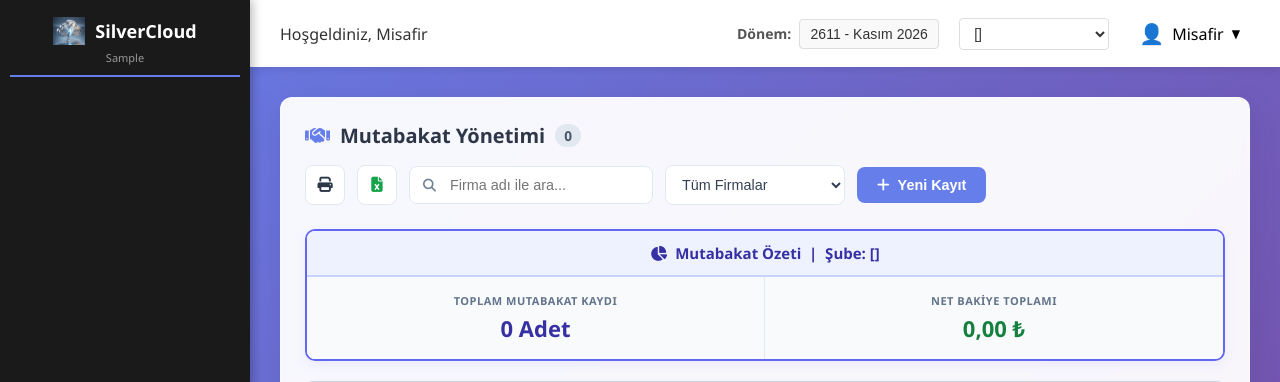
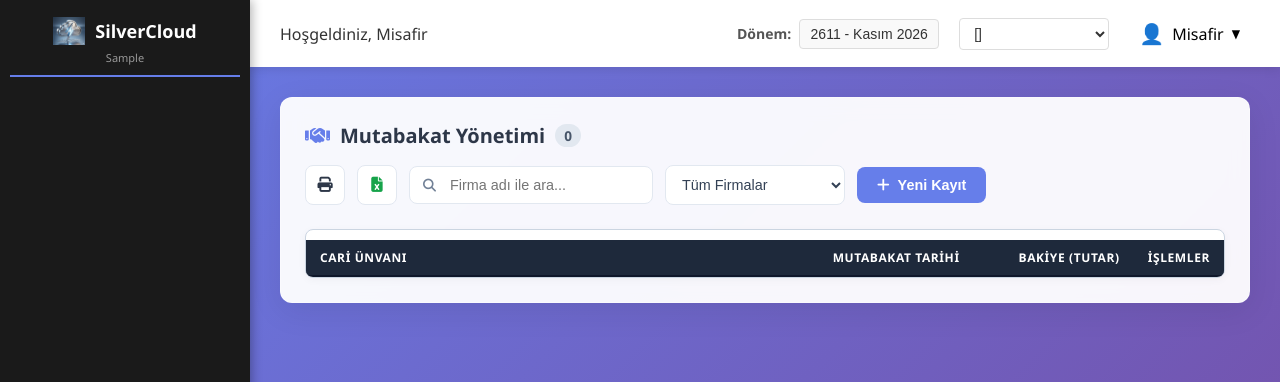
Before and after one commit to Sgunizi68/SilverCloud, a Python web app: template app/templates/mutabakat_yonetimi.html in a window 1280 px wide. Shown: the top 382 px of the page. Run offline with Jinja, Linux system fonts and the light colour scheme; the template is opened without the code that fills it: most values are stand-ins (such as "Sample title", 1, 10 or a date in 2020); lists and menus that the app fills with data are empty; some libraries are stand-ins or nearby versions.

Commit message:
Mutabakat Yönetimi ekranındaki Mutabakat Özeti kartları tamamen kaldırıldı

```diff
--- a/app/templates/mutabakat_yonetimi.html
+++ b/app/templates/mutabakat_yonetimi.html
@@ -153,58 +153,7 @@
         transform: translateY(-1px);
     }
 
-    /* Summary Banner */
-    .summary-banner {
-        background: #ffffff;
-        border: 2px solid #6366f1;
-        border-radius: 10px;
-        overflow: hidden;
-        margin-bottom: 20px;
-        box-shadow: 0 4px 12px rgba(99, 102, 241, 0.08);
-    }
 
-    .summary-banner-title {
-        background: #eef2ff;
-        border-bottom: 2px solid #c7d2fe;
-        padding: 12px 20px;
-        text-align: center;
-        font-size: 15px;
-        font-weight: 700;
-        color: #3730a3;
-        display: flex;
-        align-items: center;
-        justify-content: center;
-        gap: 8px;
-    }
-
-    .summary-cards-grid {
-        display: grid;
-        grid-template-columns: 1fr 1fr;
-        background: #f8fafc;
-    }
-
-    .summary-stat-box {
-        padding: 16px;
-        text-align: center;
-    }
-
-    .summary-stat-box:first-child {
-        border-right: 1px solid #e2e8f0;
-    }
-
-    .summary-stat-label {
-        font-size: 11px;
-        font-weight: 700;
-        color: #64748b;
-        text-transform: uppercase;
-        letter-spacing: 0.5px;
-        margin-bottom: 5px;
-    }
-
-    .summary-stat-val {
-        font-size: 22px;
-        font-weight: 800;
-    }
 
     /* Table styles matching Üst Kategori & Yemek Çeki */
     .table-container {
@@ -486,23 +435,7 @@
         </div>
     </div>
 
-    <!-- Summary Banner -->
-    <div class="summary-banner">
-        <div class="summary-banner-title">
-            <i class="fas fa-chart-pie"></i>
-            <span>Mutabakat Özeti &nbsp;|&nbsp; Şube: <span id="displayBranchName">{{ sube_display }}</span></span>
-        </div>
-        <div class="summary-cards-grid">
-            <div class="summary-stat-box">
-                <div class="summary-stat-label">Toplam Mutabakat Kaydı</div>
-                <div class="summary-stat-val" id="statCount" style="color: #3730a3;">0 Adet</div>
-            </div>
-            <div class="summary-stat-box">
-                <div class="summary-stat-label">Net Bakiye Toplamı</div>
-                <div class="summary-stat-val" id="statAmount" style="color: #15803d;">0,00 ₺</div>
-            </div>
-        </div>
-    </div>
+
 
     <!-- Table Section -->
     <div class="table-container">
@@ -602,8 +535,6 @@
         loading.style.display = 'flex';
 
         const subeId = getSelectedSubeId();
-        const subeNameEl = document.getElementById('displayBranchName');
-        if (subeNameEl) subeNameEl.textContent = getSelectedSubeName();
 
         let url = `/api/v1/mutabakatlar?limit=1000&sube_id=${subeId}`;
         if (cariId) url += `&cari_id=${cariId}`;
@@ -630,11 +561,6 @@
         const statAmount = document.getElementById('statAmount');
 
         countBadge.textContent = data.length;
-        if (statCount) statCount.textContent = `${data.length} Adet`;
-
-        let totalAmount = 0;
-        data.forEach(m => totalAmount += (parseFloat(m.Tutar) || 0));
-        if (statAmount) statAmount.textContent = fmtTL(totalAmount);
 
         if (data.length === 0) {
             tbody.innerHTML = '';
```
